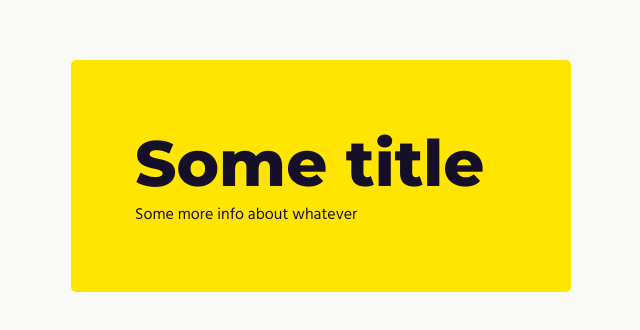
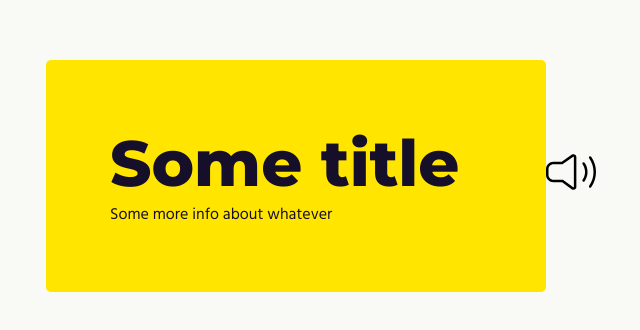
Before and after one commit to michellelclement/symbol-animation-practice, a plain HTML site: page index.html in a window 1280 px wide. Shown: the part 224-554 px from the top of the page, without its empty margins (319-959 px from the left). Drawn offline with Linux system fonts and the light colour scheme; a web font is replaced by a local one.

Commit message:
Add icon ready to animate

```diff
--- a/index.html
+++ b/index.html
@@ -20,6 +20,30 @@
         <p>Some more info about whatever</p>
       </div>
     </section>
+
+    <!-- Speaker SVG -->
+    <div class="speaker-svg">
+      <svg
+        width="50"
+        height="50"
+        viewBox="0 0 50 50"
+        fill="none"
+        xmlns="http://www.w3.org/2000/svg"
+      >
+        <path
+          d="M36.877 34.4771C37.1017 34.6303 37.3468 34.712 37.6021 34.712C37.9902 34.712 38.3783 34.5282 38.6234 34.181C40.5331 31.4951 41.5339 28.319 41.5339 25C41.5339 21.681 40.5229 18.5049 38.6234 15.819C38.2251 15.2574 37.4387 15.1246 36.877 15.5229C36.3154 15.9212 36.1826 16.7075 36.5809 17.2692C38.1842 19.5262 39.0319 22.2018 39.0319 25.0102C39.0319 27.8084 38.1842 30.4841 36.5809 32.7512C36.1826 33.3027 36.3154 34.0788 36.877 34.4771Z"
+          fill="black"
+        />
+        <path
+          d="M43.4436 40.4718C43.6683 40.625 43.9134 40.7067 44.1687 40.7067C44.5568 40.7067 44.9448 40.5229 45.1899 40.1757C48.3354 35.7435 50 30.4943 50 25C50 19.5057 48.3354 14.2668 45.1899 9.82436C44.7917 9.26267 44.0053 9.12991 43.4436 9.5282C42.8819 9.92648 42.7492 10.7128 43.1475 11.2745C45.9967 15.288 47.498 20.0266 47.498 25C47.498 29.9632 45.9967 34.712 43.1475 38.7255C42.7492 39.2872 42.8819 40.0633 43.4436 40.4718Z"
+          fill="black"
+        />
+        <path
+          d="M26.011 42.453C26.4502 42.7083 26.9506 42.8411 27.4612 42.8411C28.2169 42.8411 28.9318 42.5551 29.473 42.0343C30.0449 41.4828 30.3615 40.7475 30.3615 39.951V10.0592C30.3615 8.45588 29.0645 7.15891 27.4612 7.15891C26.9608 7.15891 26.4604 7.29167 26.011 7.54698C25.9804 7.5674 25.9498 7.57761 25.9293 7.59804L15.7067 14.665H7.4857C3.35989 14.665 0 18.0249 0 22.1507V27.8288C0 31.9547 3.35989 35.3145 7.4857 35.3145H16.1152L25.9089 42.3815C25.9395 42.4122 25.9804 42.4326 26.011 42.453ZM16.5237 32.8125H7.4857C4.73856 32.8125 2.50204 30.576 2.50204 27.8288V22.1507C2.50204 19.4036 4.73856 17.1671 7.4857 17.1671H16.0948C16.3501 17.1671 16.5952 17.0854 16.8096 16.9424L27.2978 9.69158C27.3489 9.66095 27.4101 9.65074 27.4612 9.65074C27.6246 9.65074 27.8595 9.77328 27.8595 10.049V39.9408C27.8595 40.0531 27.8186 40.145 27.7471 40.2267C27.6757 40.2982 27.5633 40.339 27.4714 40.339C27.4203 40.339 27.3693 40.3288 27.3182 40.3084L17.2692 33.0474C17.0445 32.8942 16.7892 32.8125 16.5237 32.8125Z"
+          fill="black"
+        />
+      </svg>
+    </div>
   </body>
   <script src="app.js"></script>
 </html>
```
